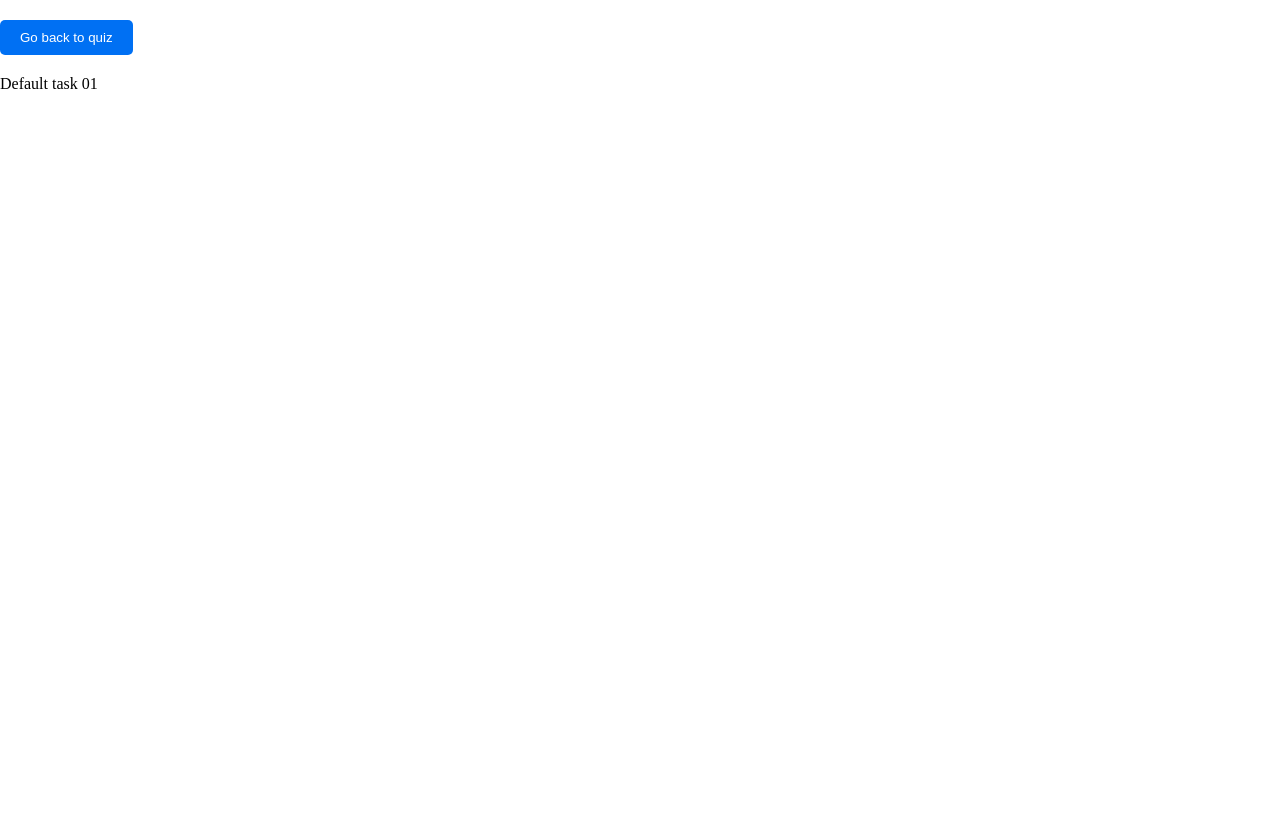
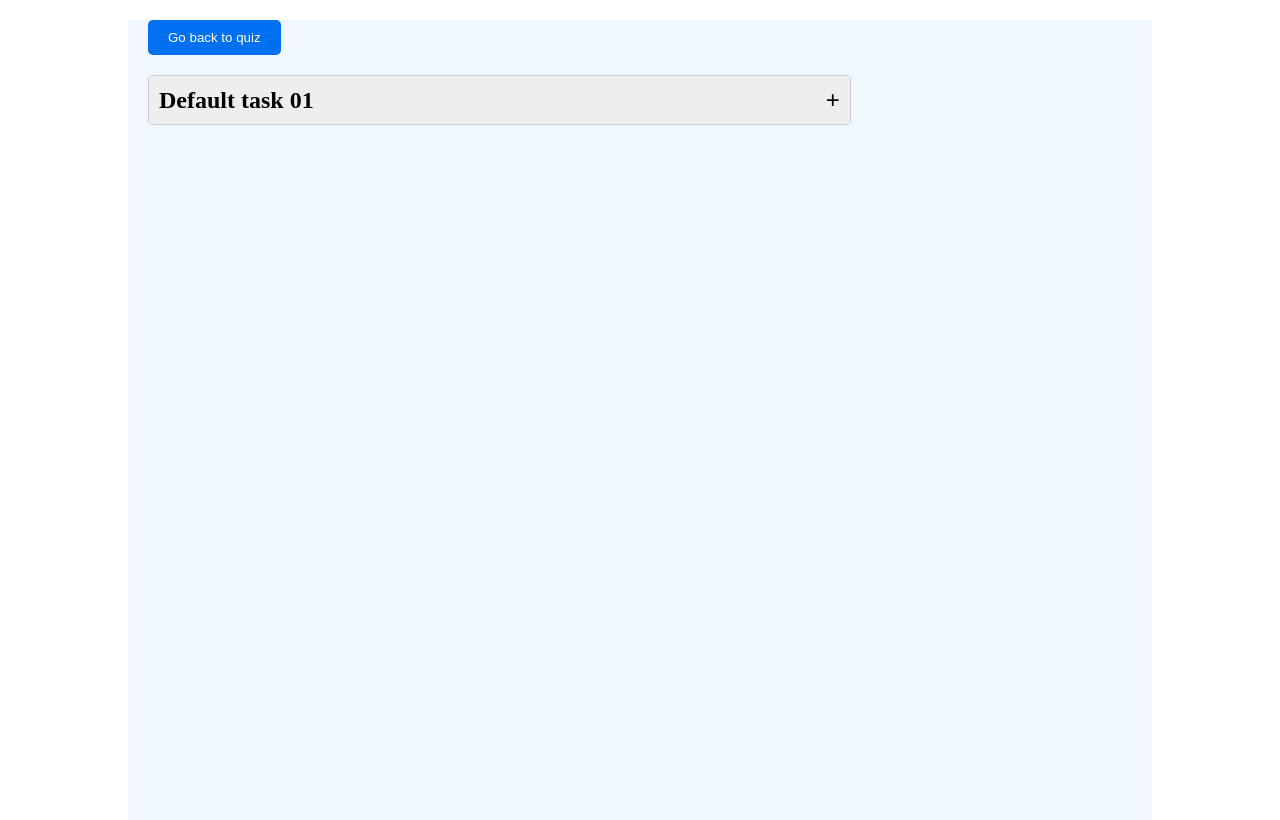
Before and after one commit to ZhuZhuThanou/content-app-js, a Next.js app: page /steps in a window 1280 px wide. Built offline with nearby package versions, Linux system fonts and the light colour scheme.

Commit message:
Add accordion component

```diff
--- /dev/null
+++ b/components/Accordion.js
@@ -0,0 +1,22 @@
+import React, { useState } from 'react';
+import styles from '../styles/Accordion.module.css';
+
+function Accordion({ title, children }) {
+  const [isOpen, setIsOpen] = useState(false);
+
+  function handleToggle() {
+    setIsOpen(!isOpen);
+  }
+
+  return (
+    <div className={styles.accordion}>
+      <div className={styles.bar} onClick={handleToggle}>
+        <h2>{title}</h2>
+        <button className={styles.toggleButton}>{isOpen ? "-" : "+"}</button>
+      </div>
+      {isOpen && <div className={styles.content}>{children}</div>}
+    </div>
+  );
+}
+
+export default Accordion;
--- a/pages/quiz/index.js
+++ b/pages/quiz/index.js
@@ -1,6 +1,5 @@
 import Link from 'next/link';
 import React, { useContext } from 'react';
-import AppStateContext from '../../state/AppStateContext';
 
 import QuizCardQ1 from '@/components/QuizCardQ1';
 import QuizCardQ2 from '@/components/QuizCardQ2';
@@ -12,10 +11,8 @@ import styles from '@../../styles/Quiz.module.css';
 
 export default function Quiz() {
 
-    const { state, setState } = useContext(AppStateContext);
-
     return (
-        <div>
+        <div className={styles.container}>
             <Link href="/">
                 <button className={`${styles.anchorButton}`}>Go back home</button>
             </Link>
--- a/pages/steps/index.js
+++ b/pages/steps/index.js
@@ -1,22 +1,23 @@
 import Link from 'next/link';
 import React, { useContext } from 'react';
 import AppStateContext from '../../state/AppStateContext';
+import Accordion from '@/components/Accordion';
 
-
-import styles from '@../../styles/Quiz.module.css';
-
+import styles from '@../../styles/Steps.module.css';
 
 export default function Quiz() {
 
     const { state, setState } = useContext(AppStateContext);
     console.log('at read tasks: ', state.tasks.length, state.tasks);
     return (
-        <div>
+        <div className={styles.container}>
             <Link href="/quiz">
                 <button className={`${styles.anchorButton}`}>Go back to quiz</button>
             </Link>
            {state.tasks.map((task) => (
-            <div  key={task.id}>{task.title}</div>
+             <Accordion title = {task.title}>
+                <p>task.description</p>
+             </Accordion>
            ))}
         </div>
     );
--- a/state/AppStateProvider.js
+++ b/state/AppStateProvider.js
@@ -12,8 +12,8 @@ const question01Answer01Tasks = [{
 {
     id: 2,
     answerId: 'q01a01',
-    title: 'How to travel safely',
-    description: 'Description of traveling safely',
+    title: 'How to travel cheaply',
+    description: 'Description of traveling cheaply',
     links: ['http://url.com']
 }];
 
@@ -28,11 +28,13 @@ const question01Answer02Tasks = [{
 const question01Answer01 = {
     id: 'q01a01',
     answerText: 'Yes',
+    selected: false,
     tasks: question01Answer01Tasks
 }
 const question01Answer02 = {
     id: 'q01a02',
     answerText: 'No',
+    selected: false,
     tasks: question01Answer02Tasks
 }
 
--- /dev/null
+++ b/styles/Accordion.module.css
@@ -0,0 +1,27 @@
+.accordion {
+    border: 1px solid #ccc;
+    border-radius: 4px;
+    margin-bottom: 10px;
+    width: 70%;
+  }
+
+  .bar {
+    display: flex;
+    justify-content: space-between;
+    align-items: center;
+    background-color: #eee;
+    padding: 10px;
+    cursor: pointer;
+  }
+
+  .content {
+    padding: 10px;
+    background-color: #fff;
+  }
+
+  .toggleButton {
+    background-color: transparent;
+    border: none;
+    font-size: 1.5rem;
+    cursor: pointer;
+  }
--- /dev/null
+++ b/styles/Steps.module.css
@@ -0,0 +1,26 @@
+.container {
+    background-color: #f0f8ff;
+    display: block;
+    margin: 0 auto;
+    padding-left: 20px;
+    max-width: 80%;
+    justify-content: center;
+    height: 100vh;
+    align-items: center;
+  }
+
+  .anchorButton {
+    display: block;
+    margin-top: 20px;
+    margin-bottom: 20px;
+    padding: 10px 20px;
+    background-color: #0070f3;
+    color: #fff;
+    border: none;
+    border-radius: 5px;
+    cursor: pointer;
+  }
+
+  .anchorButton:hover {
+    background-color: #0062cc;
+  }
```
Also changed, not shown: components/QuizCardQ1.js (+9 -4 lines).
